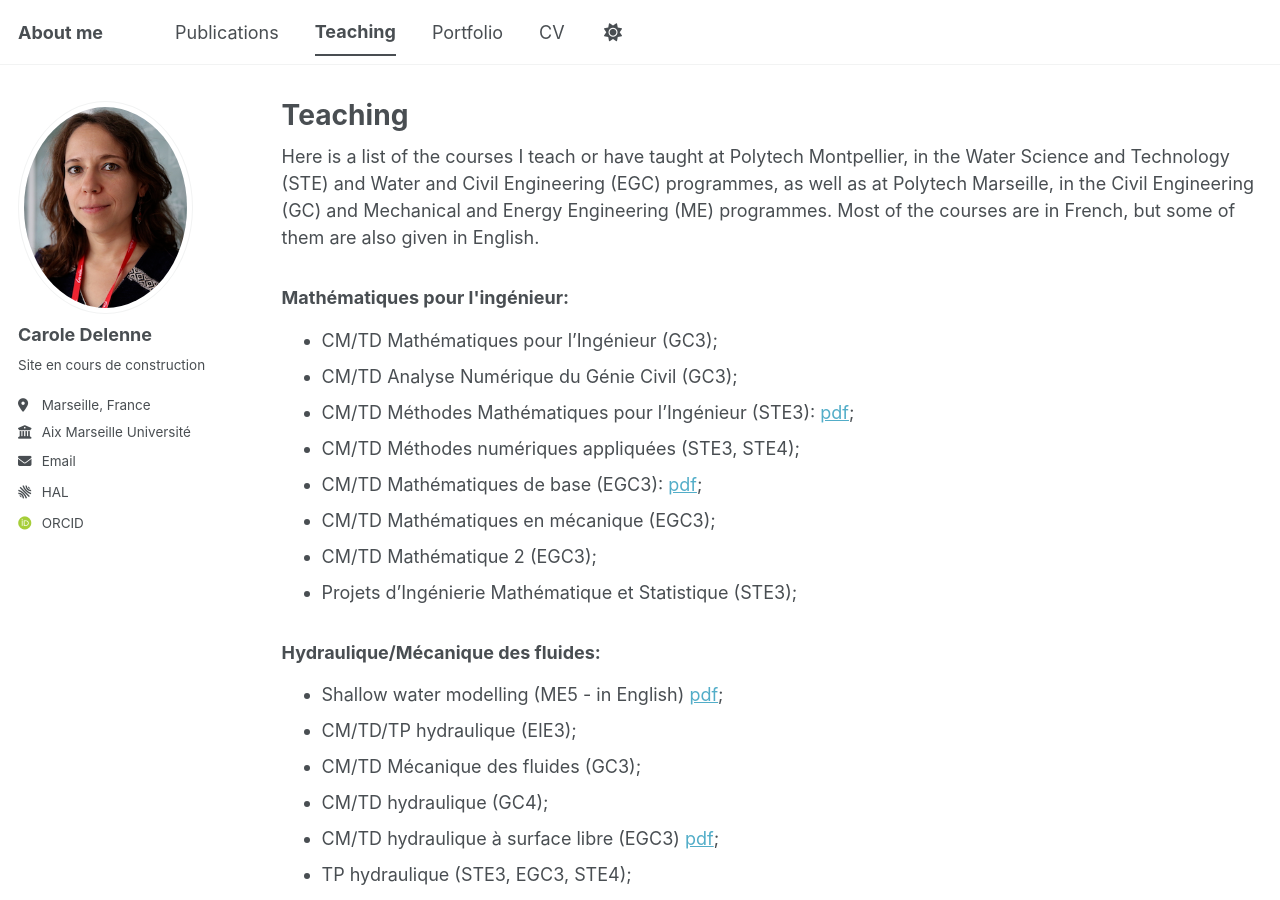
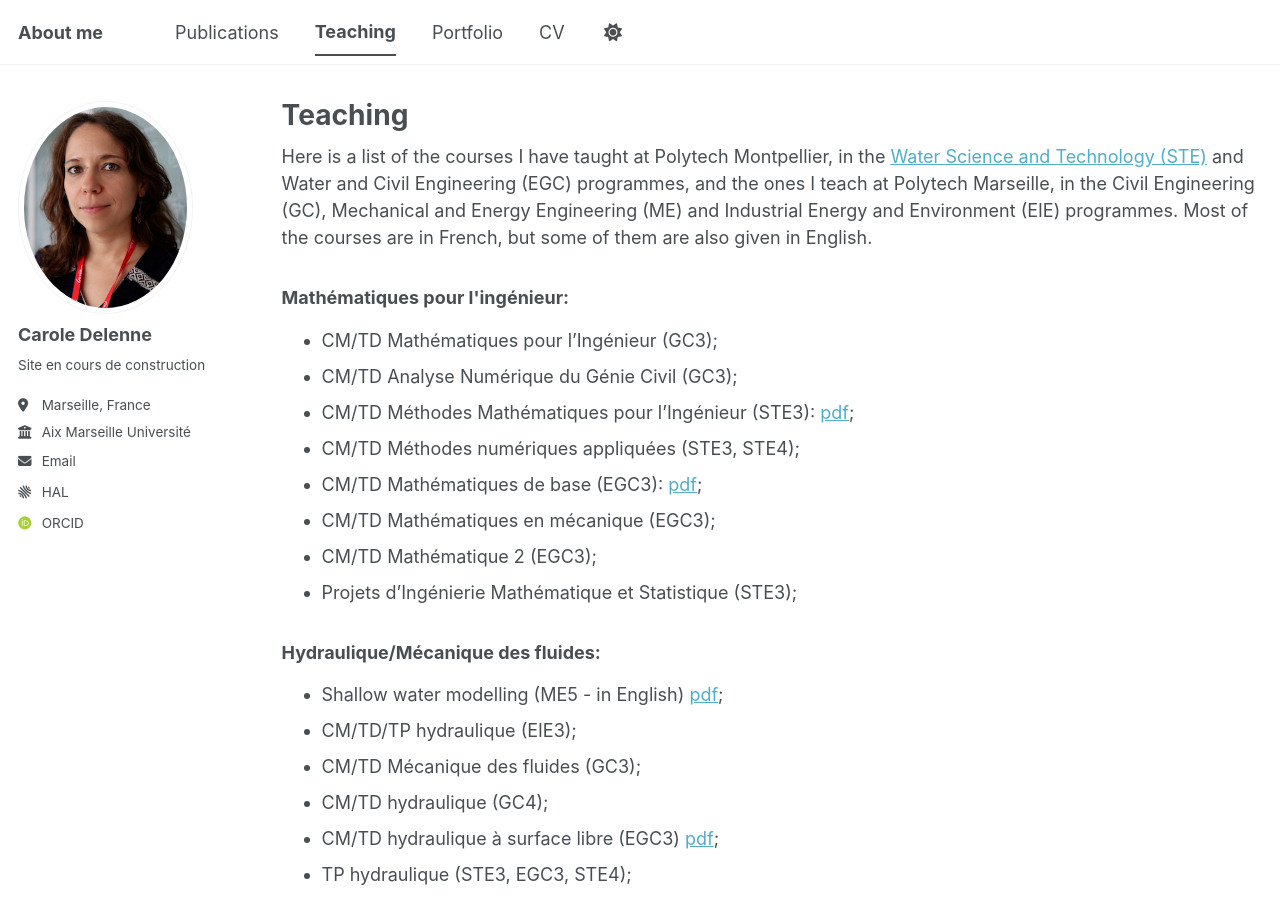
Before and after one commit to caroledelenne/caroledelenne.github.io, a Jekyll site: the page built from _pages/teaching.html, in a window 1280 px wide and 900 px high. Built offline with Jekyll 4.4.1, drawn with Linux system fonts in a browser that asks for light colours; some web fonts are replaced; a script bundle is joined from its source files by our own code; library files that are not in the unit come from our copies.

Commit message:
add links

```diff
--- a/_pages/teaching.html
+++ b/_pages/teaching.html
@@ -7,7 +7,7 @@ author_profile: true
 
 {% include base_path %}
 
-Here is a list of the courses I teach or have taught at Polytech Montpellier, in the Water Science and Technology (STE) and Water and Civil Engineering (EGC) programmes, as well as at Polytech Marseille, in the Civil Engineering (GC) and Mechanical and Energy Engineering (ME) programmes.
+Here is a list of the courses I have taught at Polytech Montpellier, in the <a href="https://www.polytech.umontpellier.fr/formation/cycle-ingenieur/sciences-et-technologies-de-l-eau">Water Science and Technology (STE)</a> and Water and Civil Engineering (EGC) programmes, and the ones I teach at Polytech Marseille, in the Civil Engineering (GC),  Mechanical and Energy Engineering (ME) and Industrial Energy and Environment (EIE) programmes.
 Most of the courses are in French, but some of them are also given in English.
 
 
```
